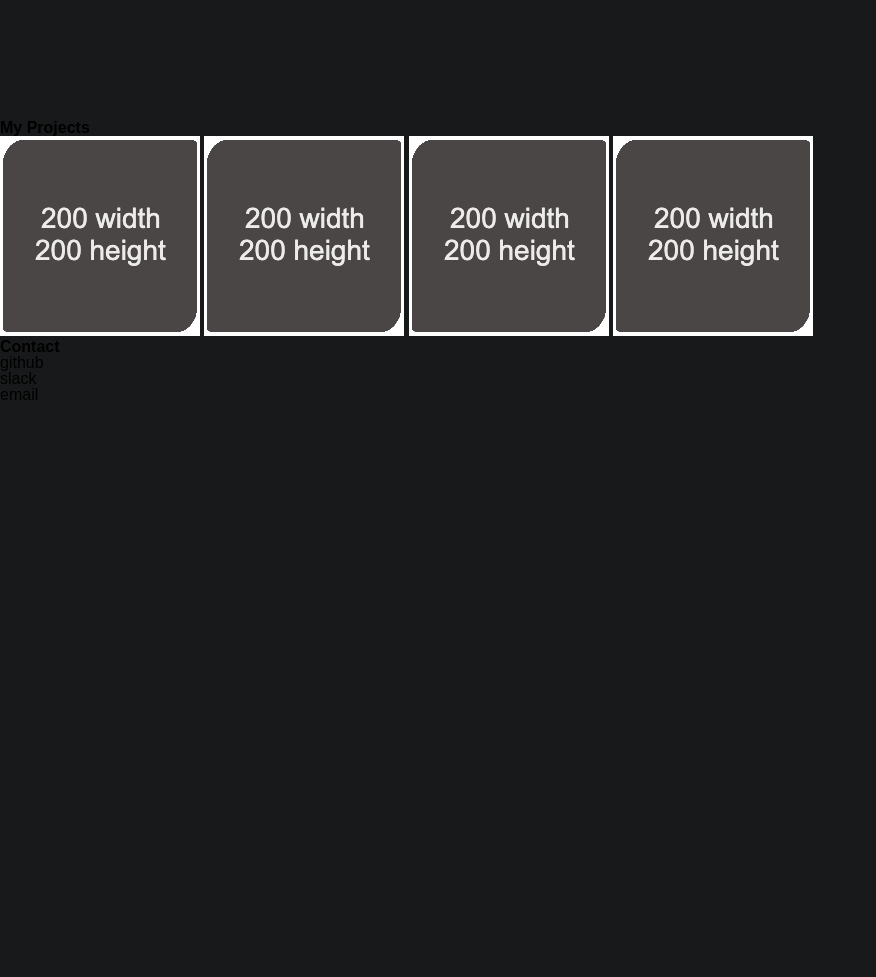
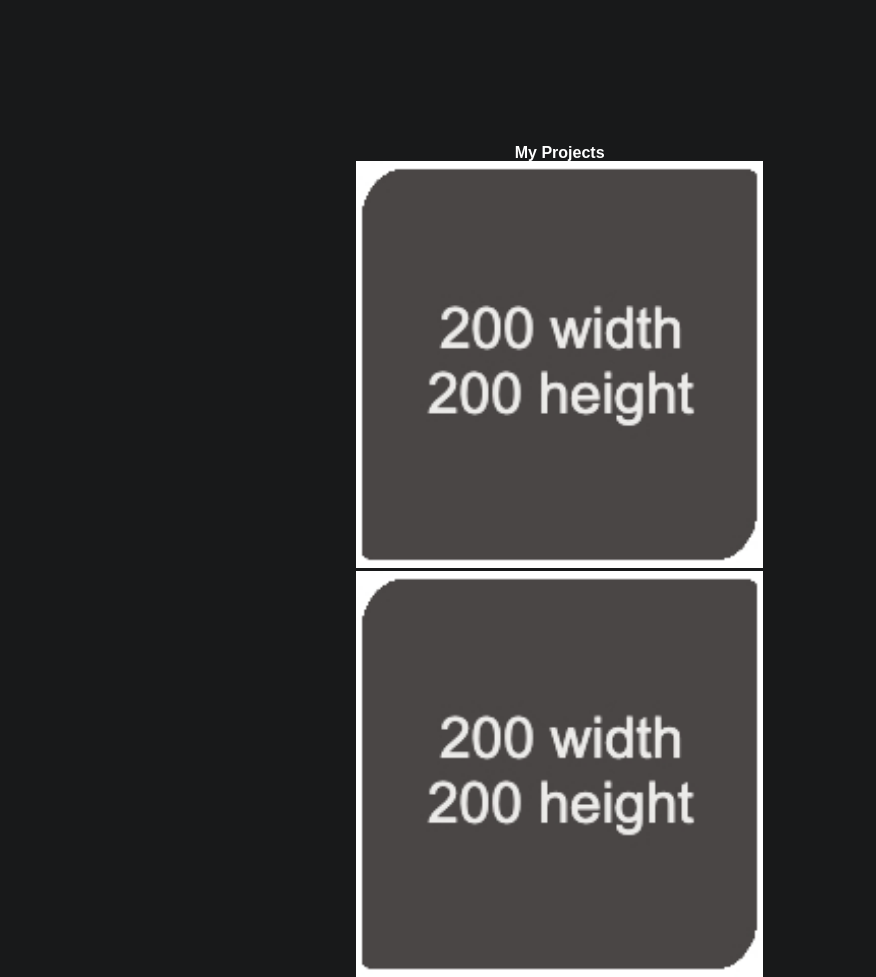
Before and after one commit to Larsin218/Challenge-2-Portfolio, a plain HTML site: page index.html in a window 1280 px wide. Shown: the part 480-1457 px from the top of the page, without its empty margins (0-876 px from the left). Before the commit the page ends 883 px from the top, so only its background shows below. Drawn offline with Linux system fonts and the light colour scheme.

Commit message:
started styling the pictures

```diff
--- a/assets/style.css
+++ b/assets/style.css
@@ -52,9 +52,25 @@ body {
     padding: 200px;
     font-size: 25px;
     text-align: center;
-    max-width: ;
 }
 
 .about h2 {
     margin-bottom: 10px;
 }
+
+.projects {
+  color: var(--light);
+  display: flex;
+  align-items: center;
+  padding: 0 10%;
+}
+
+.work {
+  text-align: center;
+  margin: 20px;
+  padding: 5px;
+}
+
+.work img {
+  width: 50%;
+}
--- a/index.html
+++ b/index.html
@@ -31,11 +31,13 @@
         </div>
       </section>
       <section class="projects">
-        <h2>My Projects</h2>
-        <img src="./assets/images/sample.jpg" alt="" />
-        <img src="./assets/images/sample.jpg" alt="" />
-        <img src="./assets/images/sample.jpg" alt="" />
-        <img src="./assets/images/sample.jpg" alt="" />
+        <div class="work">
+          <h2>My Projects</h2>
+          <img src="./assets/images/sample.jpg" alt="" />
+          <img src="./assets/images/sample.jpg" alt="" />
+          <img src="./assets/images/sample.jpg" alt="" />
+          <img src="./assets/images/sample.jpg" alt="" />
+        </div>
       </section>
     </main>
     <footer>
```
